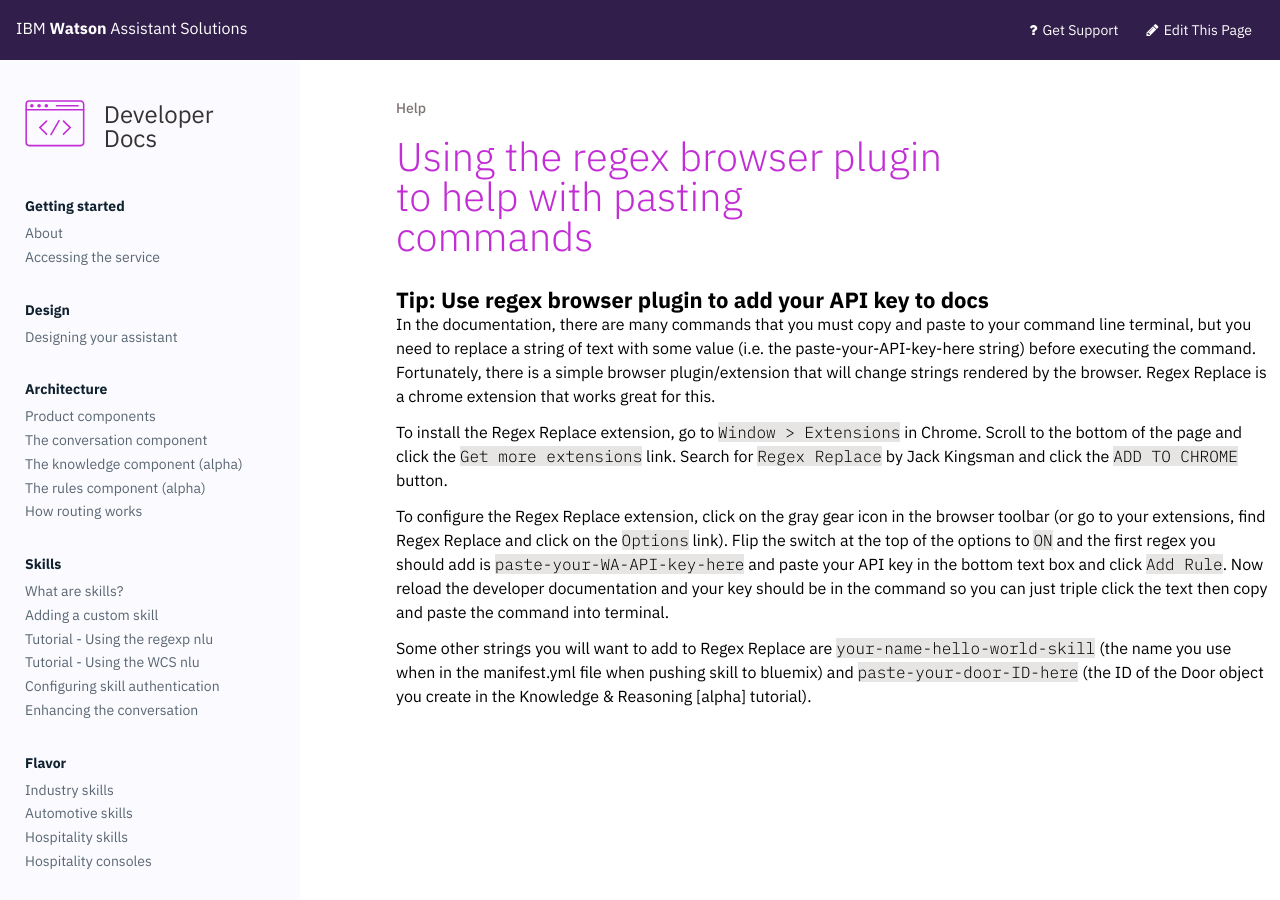
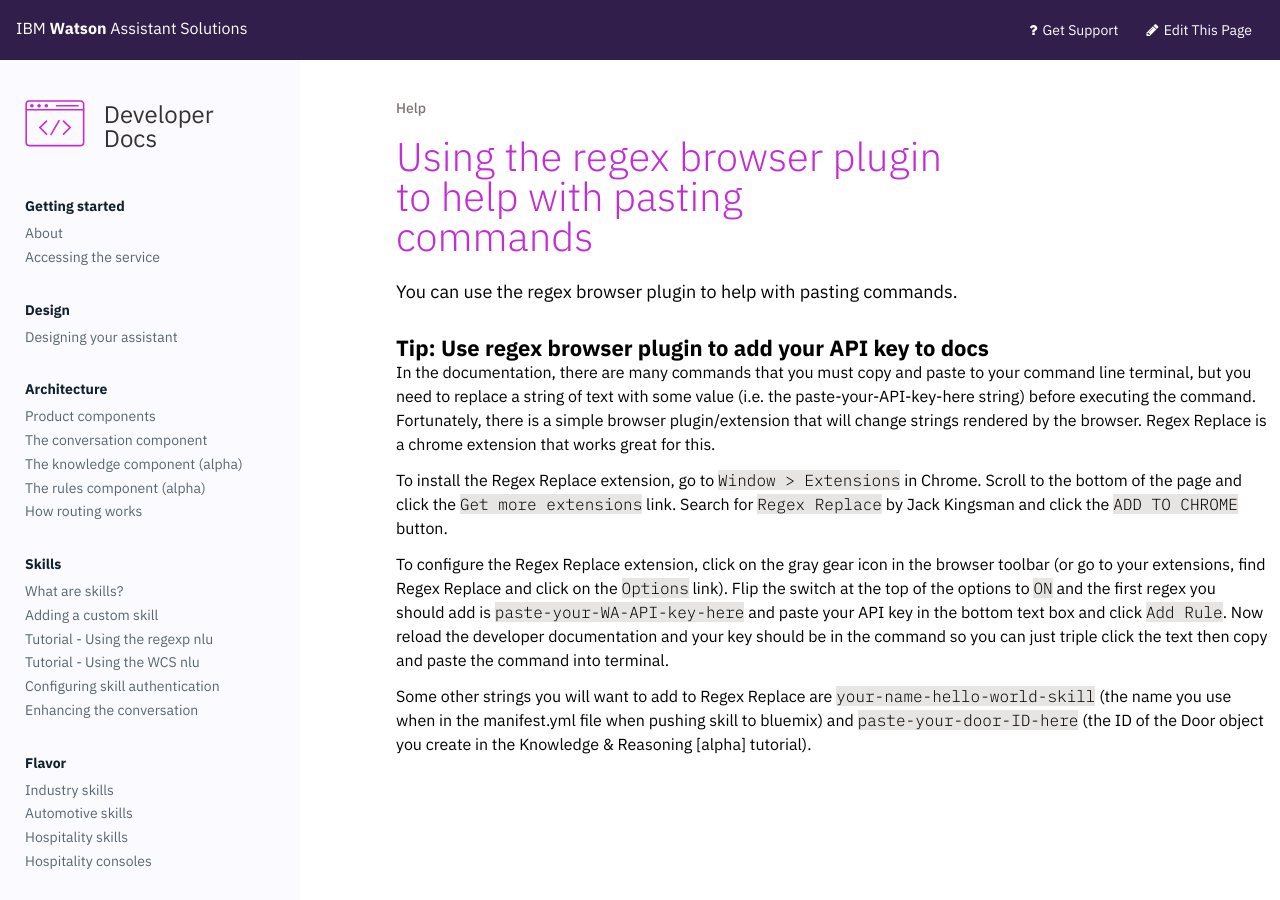
Before and after one commit to Watson-Personal-Assistant/developer, a Jekyll site: the page built from _content/get-help/troubleshooting.md, in a window 1280 px wide. Built offline with Jekyll 4.4.1, drawn with Linux system fonts in a browser that asks for light colours; some web fonts are replaced.

```diff
--- a/_content/get-help/troubleshooting.md
+++ b/_content/get-help/troubleshooting.md
@@ -2,6 +2,8 @@
 title: Using the regex browser plugin to help with pasting commands
 weight: 20
 ---
+
+You can use the regex browser plugin to help with pasting commands.
 
 ### Tip: Use regex browser plugin to add your API key to docs
 
```
